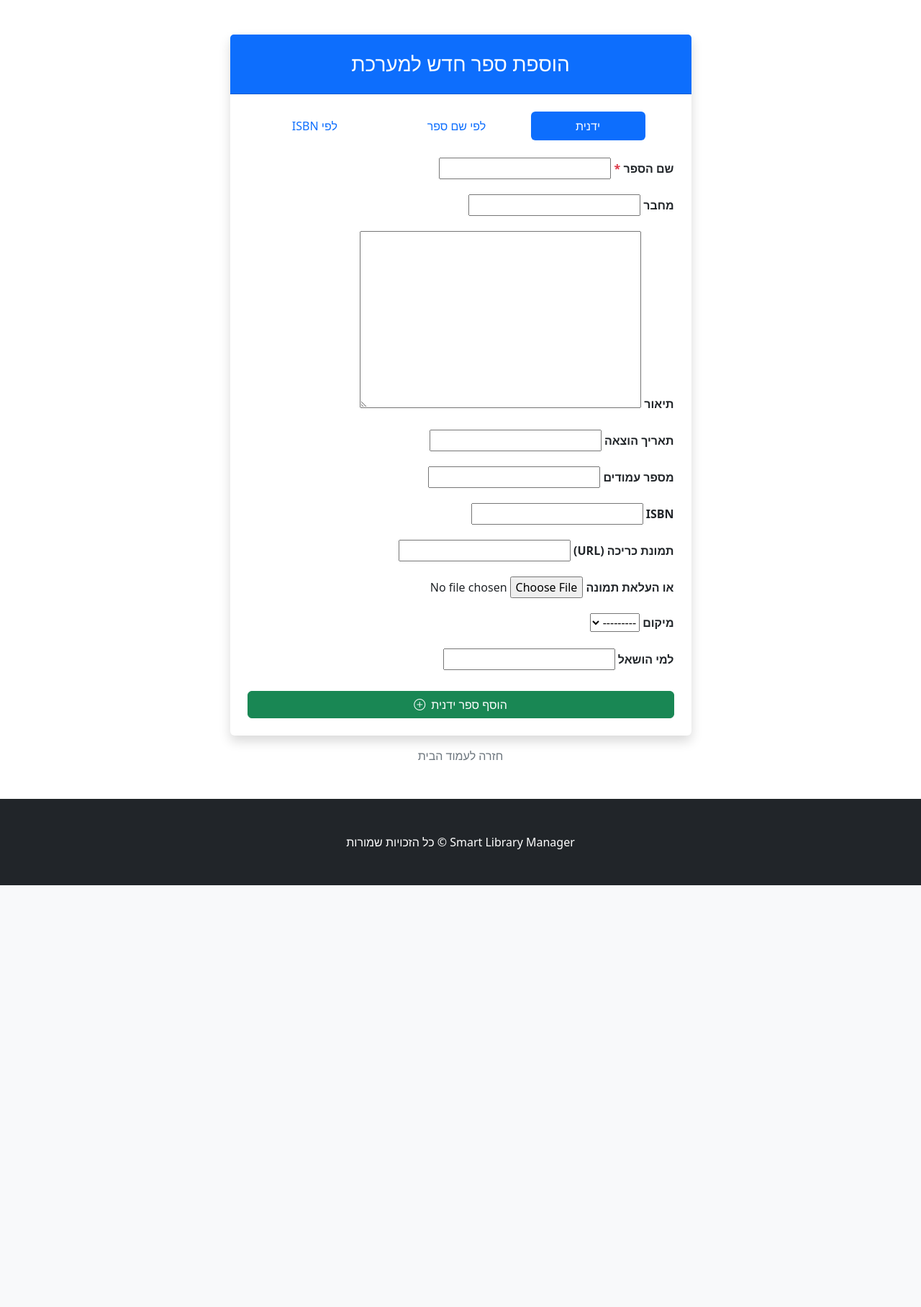
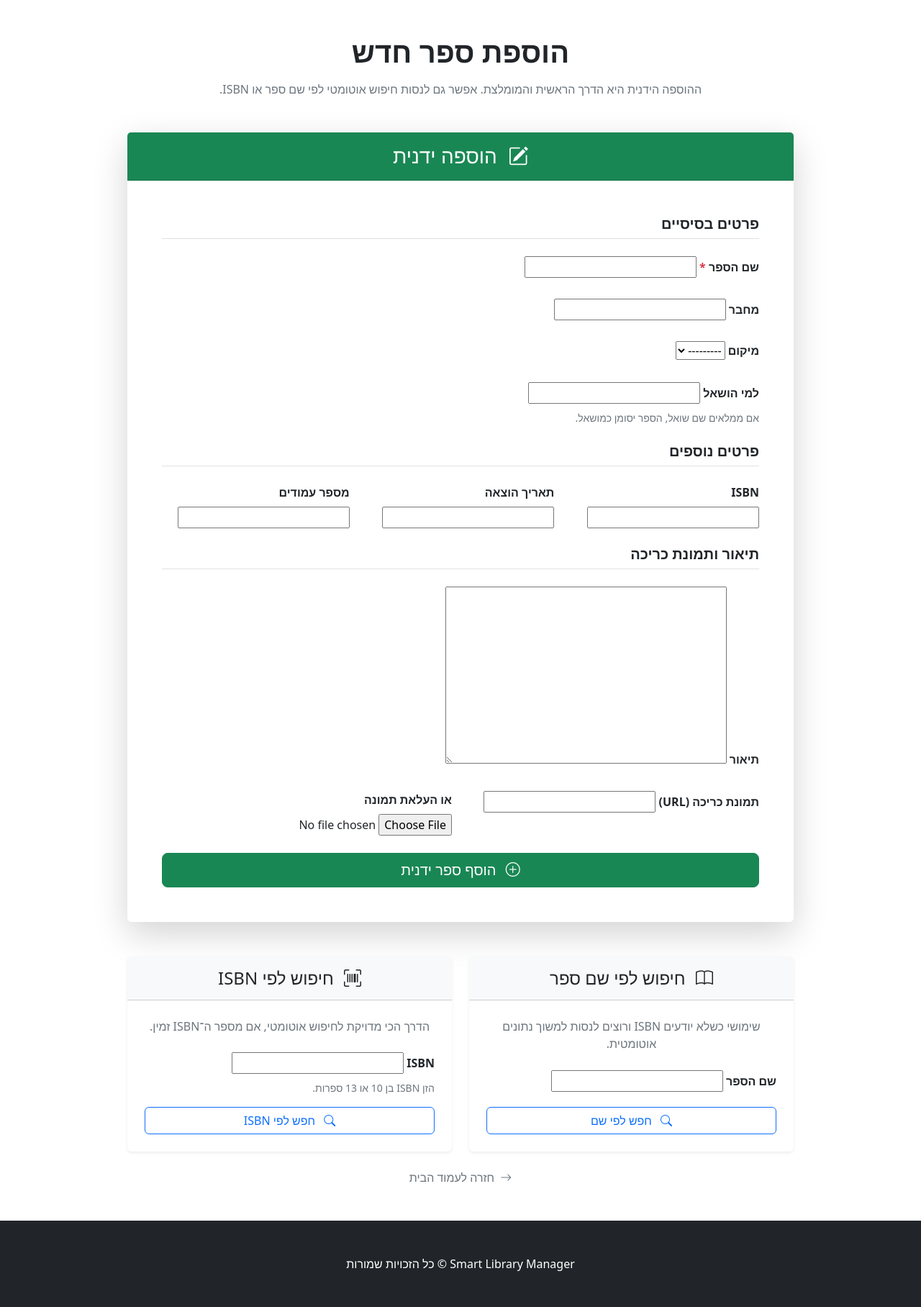
Before and after one commit to YoniPel/SmartLibraryManager, a Django app: page /add_book/ in a window 1280 px wide. Shown: the part 56-1872 px from the top of the page at 72% size. Before the commit the page ends 1286 px from the top, so only its background shows below. Run offline with Django 5.2, Linux system fonts and the light colour scheme; data that the repository does not hold is empty; some libraries are stand-ins or nearby versions.

Commit message:
enhance add book form layout and improve user instructions

```diff
--- a/catalog/templates/catalog/add_book.html
+++ b/catalog/templates/catalog/add_book.html
@@ -1,124 +1,168 @@
 {% extends "catalog/index.html" %}
 
 {% block content %}
-<div class="container mt-5 mb-5" dir="rtl">
+<div class="container py-5" dir="rtl">
     <div class="row justify-content-center">
-        <div class="col-lg-7">
-            <div class="card shadow border-0">
-                <div class="card-header bg-primary text-white p-4">
-                    <h3 class="mb-0 text-center">הוספת ספר חדש למערכת</h3>
+        <div class="col-xl-10 col-lg-11">
+
+            <div class="text-center mb-5">
+                <h1 class="fw-bold mb-3">הוספת ספר חדש</h1>
+                <p class="text-muted mb-0">
+                    ההוספה הידנית היא הדרך הראשית והמומלצת. אפשר גם לנסות חיפוש אוטומטי לפי שם ספר או ISBN.
+                </p>
+            </div>
+
+            <div class="card shadow-lg border-0 mb-5">
+                <div class="card-header bg-success text-white py-3">
+                    <h3 class="mb-0 text-center">
+                        <i class="bi bi-pencil-square ms-2"></i>
+                        הוספה ידנית
+                    </h3>
                 </div>
-                <div class="card-body p-4">
 
-                    <ul class="nav nav-pills nav-fill mb-4" id="bookFormTabs" role="tablist">
-                        <li class="nav-item" role="presentation">
-                            <button class="nav-link active" id="book-tab" data-bs-toggle="tab" data-bs-target="#book-form-pane" type="button" role="tab">ידנית</button>
-                        </li>
-                        <li class="nav-item" role="presentation">
-                            <button class="nav-link" id="isbn-tab" data-bs-toggle="tab" data-bs-target="#title-form-pane" type="button" role="tab">לפי שם ספר</button>
-                        </li>
-                        <li class="nav-item" role="presentation">
-                            <button class="nav-link" id="title-tab" data-bs-toggle="tab" data-bs-target="#isbn-form-pane" type="button" role="tab">לפי ISBN</button>
-                        </li>
-                    </ul>
+                <div class="card-body p-4 p-md-5">
+                    <form method="post" enctype="multipart/form-data">
+                        {% csrf_token %}
 
-                    <div class="tab-content" id="bookFormTabContent">
+                        <div class="mb-4">
+                            <h5 class="fw-bold border-bottom pb-2 mb-4">פרטים בסיסיים</h5>
+                            <div class="row g-4">
+                                <div class="col-12">
+                                    <label class="form-label fw-bold">
+                                        שם הספר <span class="text-danger">*</span>
+                                    </label>
+                                    {{ book_form.title }}
+                                </div>
 
-                        <div class="tab-pane fade" id="title-form-pane" role="tabpanel" aria-labelledby="title-tab">
-                            <form method="post">
+                                <div class="col-12">
+                                    <label class="form-label fw-bold">מחבר</label>
+                                    {{ book_form.author }}
+                                </div>
+
+                                <div class="col-12">
+                                    <label class="form-label fw-bold">מיקום</label>
+                                    {{ book_form.location }}
+                                </div>
+
+                                <div class="col-12">
+                                    <label class="form-label fw-bold">למי הושאל</label>
+                                    {{ book_form.person_loaned_to }}
+                                    <div class="form-text">
+                                        אם ממלאים שם שואל, הספר יסומן כמושאל.
+                                    </div>
+                                </div>
+                            </div>
+                        </div>
+
+                        <div class="mb-4">
+                            <h5 class="fw-bold border-bottom pb-2 mb-4">פרטים נוספים</h5>
+                            <div class="row g-4">
+                                <div class="col-md-4">
+                                    <label class="form-label fw-bold">ISBN</label>
+                                    {{ book_form.isbn }}
+                                </div>
+
+                                <div class="col-md-4">
+                                    <label class="form-label fw-bold">תאריך הוצאה</label>
+                                    {{ book_form.published_date }}
+                                </div>
+
+                                <div class="col-md-4">
+                                    <label class="form-label fw-bold">מספר עמודים</label>
+                                    {{ book_form.page_count }}
+                                </div>
+                            </div>
+                        </div>
+
+                        <div class="mb-4">
+                            <h5 class="fw-bold border-bottom pb-2 mb-4">תיאור ותמונת כריכה</h5>
+                            <div class="row g-4">
+                                <div class="col-12">
+                                    <label class="form-label fw-bold">תיאור</label>
+                                    {{ book_form.description }}
+                                </div>
+
+                                <div class="col-md-6">
+                                    <label class="form-label fw-bold">תמונת כריכה (URL)</label>
+                                    {{ book_form.cover_image }}
+                                </div>
+
+                                <div class="col-md-6">
+                                    <label class="form-label fw-bold">או העלאת תמונה</label>
+                                    {{ book_form.cover_image_file }}
+                                </div>
+                            </div>
+                        </div>
+
+                        <div class="d-grid mt-4">
+                            <button type="submit" name="submit_manual" class="btn btn-success btn-lg">
+                                <i class="bi bi-plus-circle ms-2"></i>
+                                הוסף ספר ידנית
+                            </button>
+                        </div>
+                    </form>
+                </div>
+            </div>
+
+            <div class="row g-4">
+                <div class="col-lg-6">
+                    <div class="card shadow-sm border-0 h-100">
+                        <div class="card-header bg-light py-3">
+                            <h4 class="mb-0 text-center">
+                                <i class="bi bi-book ms-2"></i>
+                                חיפוש לפי שם ספר
+                            </h4>
+                        </div>
+
+                        <div class="card-body p-4 d-flex flex-column">
+                            <p class="text-muted text-center mb-4">
+                                שימושי כשלא יודעים ISBN ורוצים לנסות למשוך נתונים אוטומטית.
+                            </p>
+
+                            <form method="post" class="mt-auto">
                                 {% csrf_token %}
                                 <div class="mb-3">
                                     <label class="form-label fw-bold">שם הספר</label>
                                     {{ title_form.title }}
-                                    <div class="form-text">כתוב את שם הספר (למשל: "מרחבים מסתברים").</div>
                                 </div>
+
                                 <div class="d-grid">
                                     <button type="submit" name="submit_title" class="btn btn-outline-primary">
-                                        <i class="bi bi-book me-2"></i>     חפש ספר לפי שם
+                                        <i class="bi bi-search ms-2"></i>
+                                        חפש לפי שם
                                     </button>
                                 </div>
                             </form>
                         </div>
+                    </div>
+                </div>
 
-                        <div class="tab-pane fade" id="isbn-form-pane" role="tabpanel" aria-labelledby="isbn-tab">
-                            <form method="post">
+                <div class="col-lg-6">
+                    <div class="card shadow-sm border-0 h-100">
+                        <div class="card-header bg-light py-3">
+                            <h4 class="mb-0 text-center">
+                                <i class="bi bi-upc-scan ms-2"></i>
+                                חיפוש לפי ISBN
+                            </h4>
+                        </div>
+
+                        <div class="card-body p-4 d-flex flex-column">
+                            <p class="text-muted text-center mb-4">
+                                הדרך הכי מדויקת לחיפוש אוטומטי, אם מספר ה־ISBN זמין.
+                            </p>
+
+                            <form method="post" class="mt-auto">
                                 {% csrf_token %}
                                 <div class="mb-3">
                                     <label class="form-label fw-bold">ISBN</label>
                                     {{ isbn_form.isbn }}
                                     <div class="form-text">הזן ISBN בן 10 או 13 ספרות.</div>
                                 </div>
+
                                 <div class="d-grid">
                                     <button type="submit" name="submit_isbn" class="btn btn-outline-primary">
-                                        <i class="bi bi-search me-2"></i> חפש והוסף ספר
-                                    </button>
-                                </div>
-                            </form>
-                        </div>
-
-
-                        <div class="tab-pane fade show active" id="book-form-pane" role="tabpanel">
-                            <form method="post" enctype="multipart/form-data">
-                                {% csrf_token %}
-
-                                <div class="mb-3">
-                                    <label class="form-label fw-bold">
-                                        שם הספר
-                                        <span class="text-danger">*</span>
-                                    </label>
-                                    {{ book_form.title }}
-                                </div>
-
-                                <div class="mb-3">
-                                    <label class="form-label fw-bold">
-                                        מחבר
-                                    </label>
-                                    {{ book_form.author }}
-                                </div>
-
-                                <div class="mb-3">
-                                    <label class="form-label fw-bold">תיאור</label>
-                                    {{ book_form.description }}
-                                </div>
-
-                                <div class="mb-3">
-                                    <label class="form-label fw-bold">תאריך הוצאה</label>
-                                    {{ book_form.published_date }}
-                                </div>
-
-                                <div class="mb-3">
-                                    <label class="form-label fw-bold">מספר עמודים</label>
-                                    {{ book_form.page_count }}
-                                </div>
-
-                                <div class="mb-3">
-                                    <label class="form-label fw-bold">ISBN</label>
-                                    {{ book_form.isbn }}
-                                </div>
-
-                                <div class="mb-3">
-                                    <label class="form-label fw-bold">תמונת כריכה (URL)</label>
-                                    {{ book_form.cover_image }}
-                                </div>
-
-                                <div class="mb-3">
-                                    <label class="form-label fw-bold">או העלאת תמונה</label>
-                                    {{ book_form.cover_image_file }}
-                                </div>
-
-                                <div class="mb-3">
-                                    <label class="form-label fw-bold">מיקום</label>
-                                    {{ book_form.location }}
-                                </div>
-
-                                <div class="mb-3">
-                                    <label class="form-label fw-bold">למי הושאל</label>
-                                    {{ book_form.person_loaned_to }}
-                                </div>
-
-                                <div class="d-grid mt-4">
-                                    <button type="submit" name="submit_manual" class="btn btn-success">
-                                         הוסף ספר ידנית<i class="bi bi-plus-circle me-2"></i>
+                                        <i class="bi bi-search ms-2"></i>
+                                        חפש לפי ISBN
                                     </button>
                                 </div>
                             </form>
@@ -127,9 +171,13 @@
                 </div>
             </div>
 
-            <div class="text-center mt-3">
-                <a href="{% url 'home' %}" class="text-secondary text-decoration-none">חזרה לעמוד הבית</a>
+            <div class="text-center mt-4">
+                <a href="{% url 'home' %}" class="text-decoration-none text-secondary">
+                    <i class="bi bi-arrow-right ms-1"></i>
+                    חזרה לעמוד הבית
+                </a>
             </div>
+
         </div>
     </div>
 </div>
```
